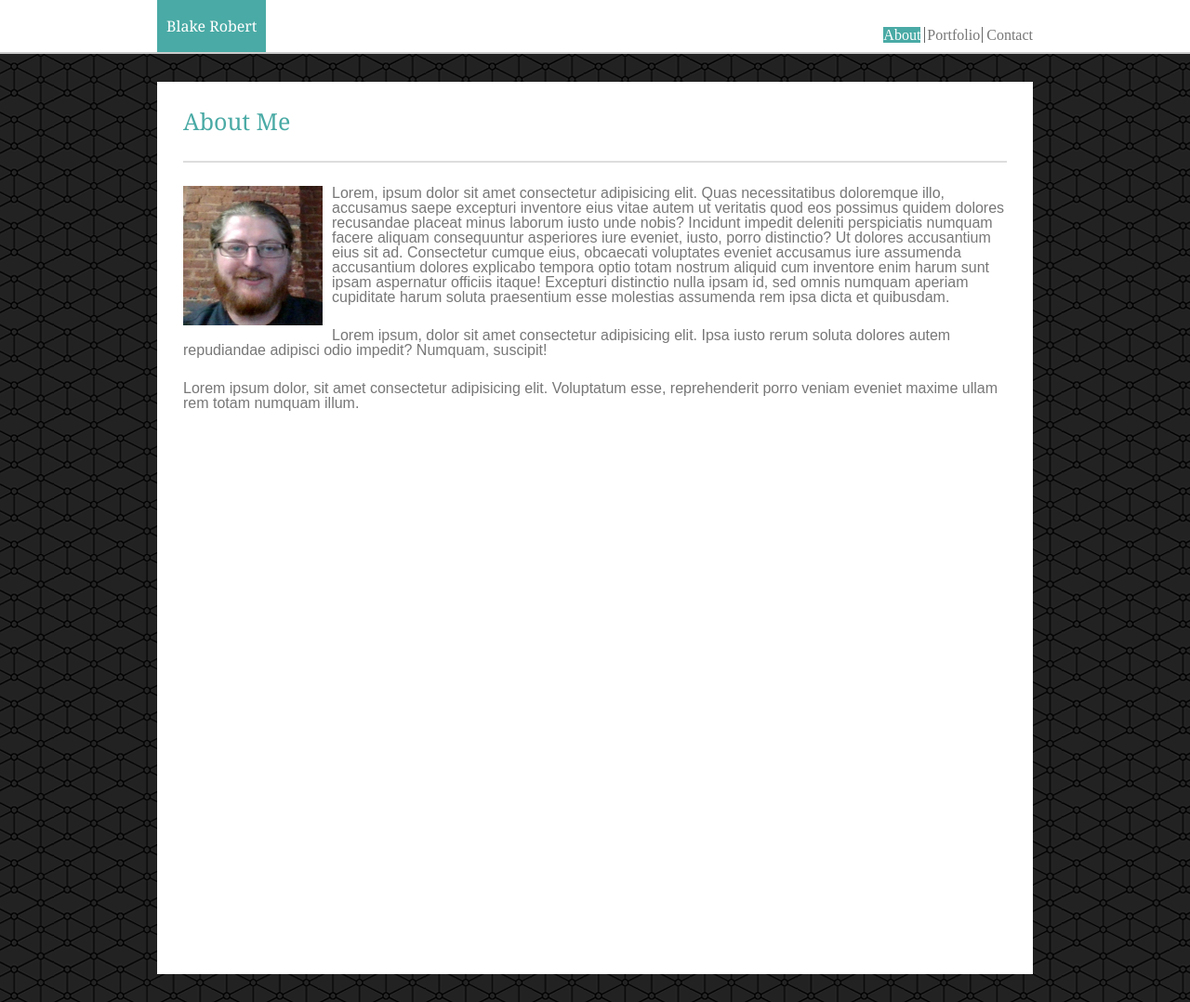
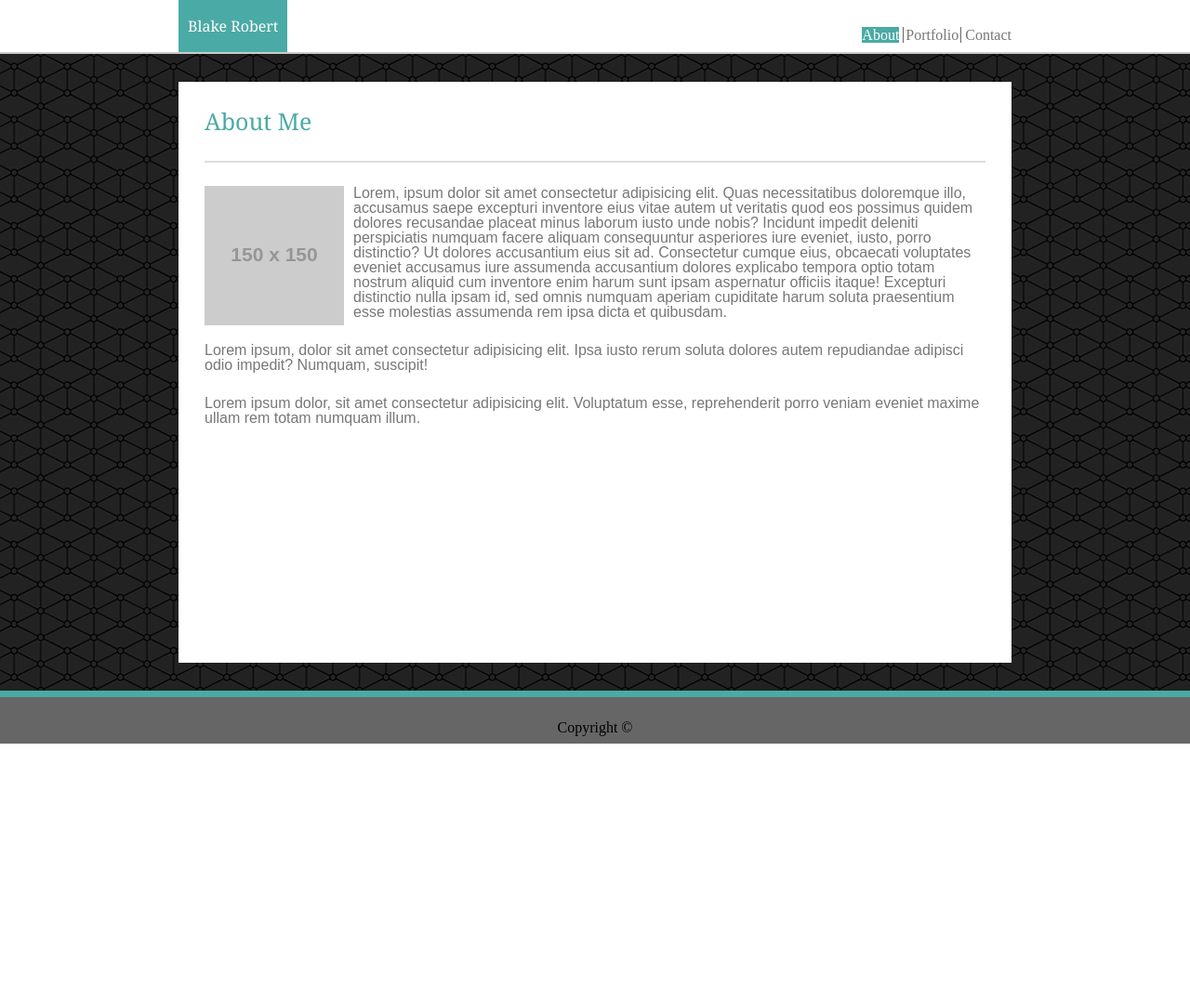
Before and after one commit to Brobert48/Basic-Portfolio, a plain HTML site: page index.html in a window 1280 px wide. Shown: the top 1078 px of the page at 93% size. After the commit the page ends 800 px from the top, so only its background shows below. Drawn offline with Linux system fonts and the light colour scheme; placeholder pictures from the web are drawn by us.

Commit message:
moved data from main branch back to this repository

```diff
--- a/assets/css/style.css
+++ b/assets/css/style.css
@@ -1,11 +1,14 @@
 body{
    background: url("../images/main-background.png");
+   display: flex;
+   min-height: 100vh;
+   flex-direction: column;
 }
 .name {
     float: left;
     background-color: #4aaaa5;
     color: white;
-    margin: 0px 0px 0px 169px;
+    margin: 0px 0px 0px 15%;
     text-align: center;
     padding: 20px 10px 20px 10px;
     font-family: Georgia, 'Times New Roman', Times, serif;
@@ -40,7 +43,6 @@ h2 {
     padding: 30px 0px 30px 0px;
 }
 .footer {
-    position: relative;
     bottom:0px;
     width: 100%;
     background-color: #666666;
@@ -51,13 +53,20 @@ h2 {
     text-align: center;
 
 }
+.clearfix::after {
+    content: "";
+    clear: both;
+    display: table;
+}
 .main-content{
-    height: 960px;
+    height: 90%;
     background-color: #ffffff;
     border-style: solid;
-    margin: 30px 169px;
+    padding-bottom: 30px;
+    margin: 30px 15%;
     font-family: Arial, Helvetica, sans-serif;
     color: #777777;
+    flex: 1;
 
 }
 #profile {
@@ -67,7 +76,7 @@ h2 {
 .nav{
     float: right;
     list-style-type: none;
-    margin: 25px 169px 0px 0px;
+    margin: 25px 15% 0px 0px;
 }
 p {
     margin: 25px 28px 0px 28px;
--- a/index.html
+++ b/index.html
@@ -17,9 +17,9 @@
                 <a href="contact.html">Contact</a>
               </div>
     </header>
-    <div class ="main-content">
+    <div class ="main-content clearfix">
         <h2>About Me</h2>
-        <img id="profile" src="assets/images/profile_pic.jpg" style="height: 150px; width:150px">
+        <img id="profile" src="https://placehold.it/150x150" style="height: 150px; width:150px">
         <p>Lorem, ipsum dolor sit amet consectetur adipisicing elit. Quas necessitatibus doloremque illo, accusamus saepe excepturi inventore eius vitae autem ut veritatis quod eos possimus quidem dolores recusandae placeat minus laborum iusto unde nobis? Incidunt impedit deleniti perspiciatis numquam facere aliquam consequuntur asperiores iure eveniet, iusto, porro distinctio? Ut dolores accusantium eius sit ad. Consectetur cumque eius, obcaecati voluptates eveniet accusamus iure assumenda accusantium dolores explicabo tempora optio totam nostrum aliquid cum inventore enim harum sunt ipsam aspernatur officiis itaque! Excepturi distinctio nulla ipsam id, sed omnis numquam aperiam cupiditate harum soluta praesentium esse molestias assumenda rem ipsa dicta et quibusdam.</p>
         <p>Lorem ipsum, dolor sit amet consectetur adipisicing elit. Ipsa iusto rerum soluta dolores autem repudiandae adipisci odio impedit? Numquam, suscipit!</p>
         <p>Lorem ipsum dolor, sit amet consectetur adipisicing elit. Voluptatum esse, reprehenderit porro veniam eveniet maxime ullam rem totam numquam illum.</p>
```
Also changed, not shown: contact.html (+1 -1 lines), portfolio.html (+1 -1 lines).
